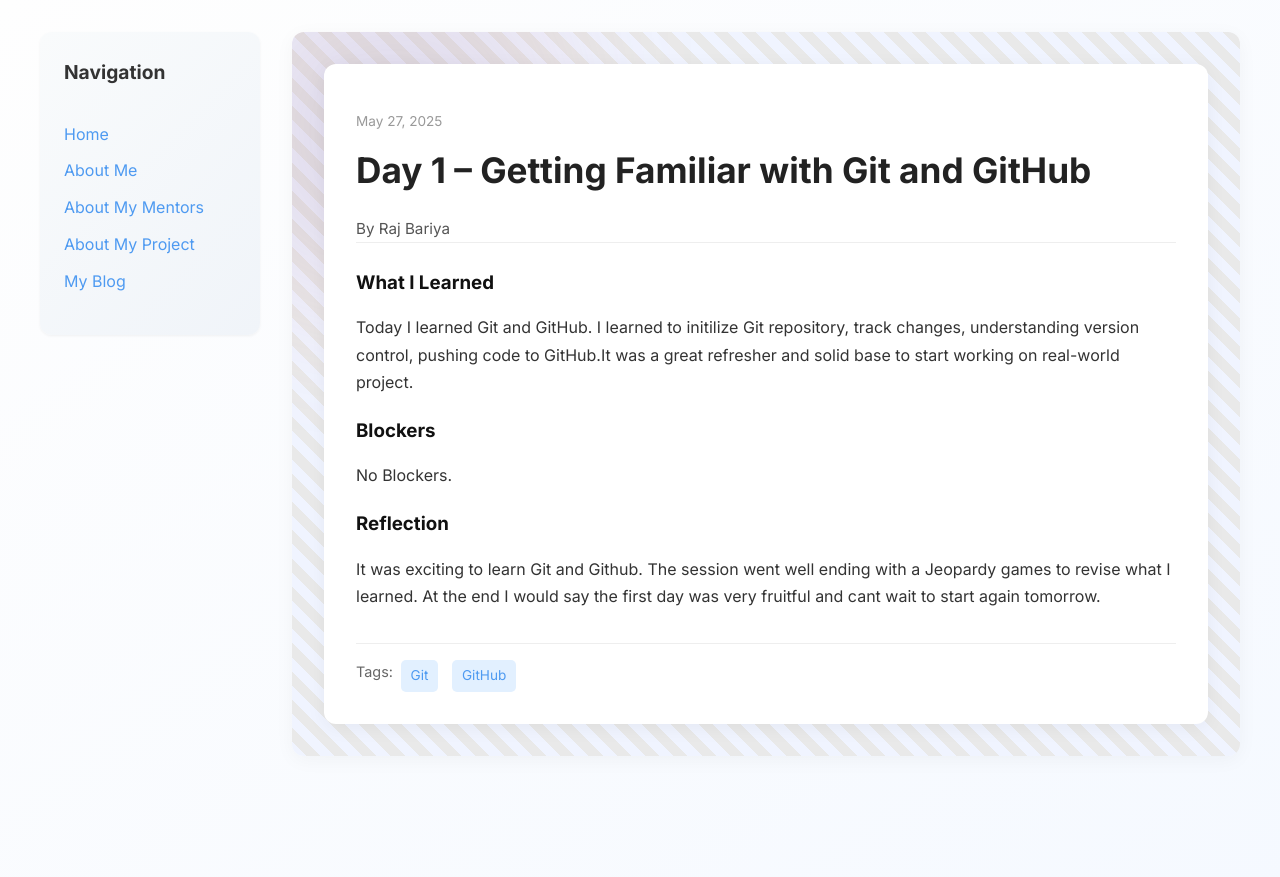
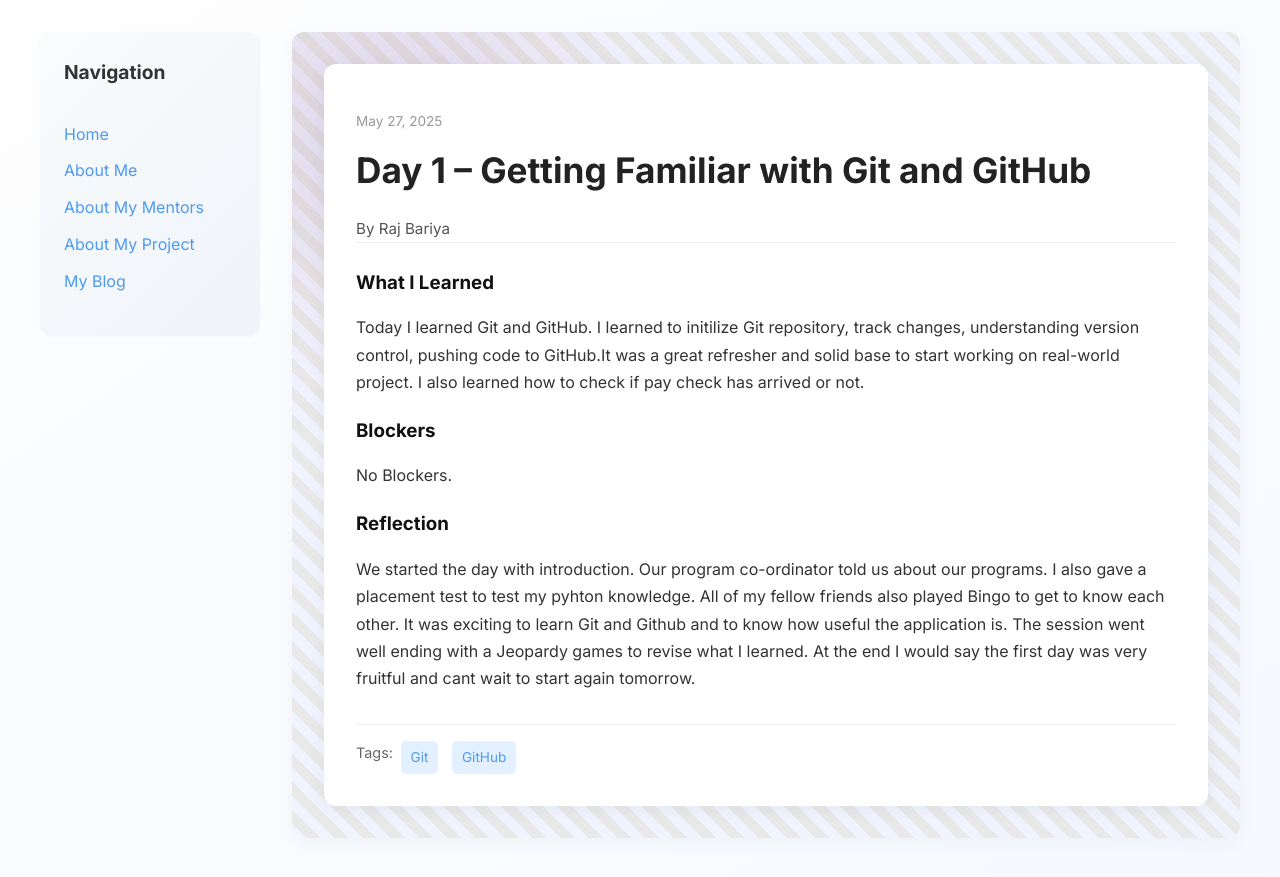
Before and after one commit to rajbariyaa/rajbariyaa.github.io, a Jekyll site: the page built from _posts/2025-05-27-day-1.md, in a window 1280 px wide. Shown: the top 877 px of the page. Built offline with Jekyll 4.4.1, drawn with Linux system fonts in a browser that asks for light colours.

Commit message:
Update 2025-05-27-day-1.md

```diff
--- a/_posts/2025-05-27-day-1.md
+++ b/_posts/2025-05-27-day-1.md
@@ -7,10 +7,10 @@ permalink: /day1.html
 tags: ["Git", "GitHub"]
 
 what_i_learned: |
-  Today I learned Git and GitHub. I learned to initilize Git repository, track changes, understanding version control, pushing code to GitHub.It was a great refresher and solid base to start working on real-world project.
+  Today I learned Git and GitHub. I learned to initilize Git repository, track changes, understanding version control, pushing code to GitHub.It was a great refresher and solid base to start working on real-world project. I also learned how to check if pay check has arrived or not.
 blockers: |
   No Blockers.
 
 reflection: |
-  It was exciting to learn Git and Github. The session went well ending with a Jeopardy games to revise what I learned. At the end I would say the first day was very fruitful and cant wait to start again tomorrow.
+  We started the day with introduction. Our program co-ordinator told us about our programs. I also gave a placement test to test my pyhton knowledge. All of my fellow friends also played Bingo to get to know each other. It was exciting to learn Git and Github and to know how useful the application is. The session went well ending with a Jeopardy games to revise what I learned. At the end I would say the first day was very fruitful and cant wait to start again tomorrow.
 ---
```
